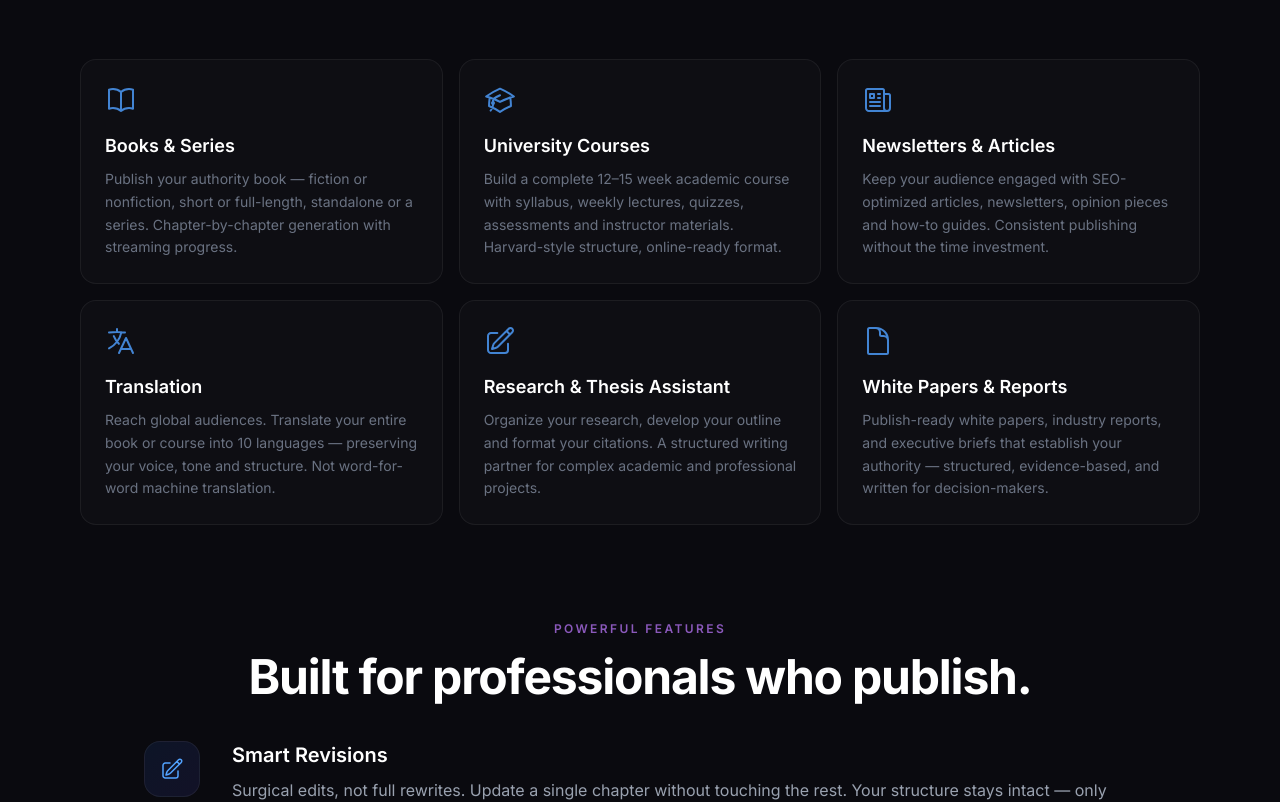
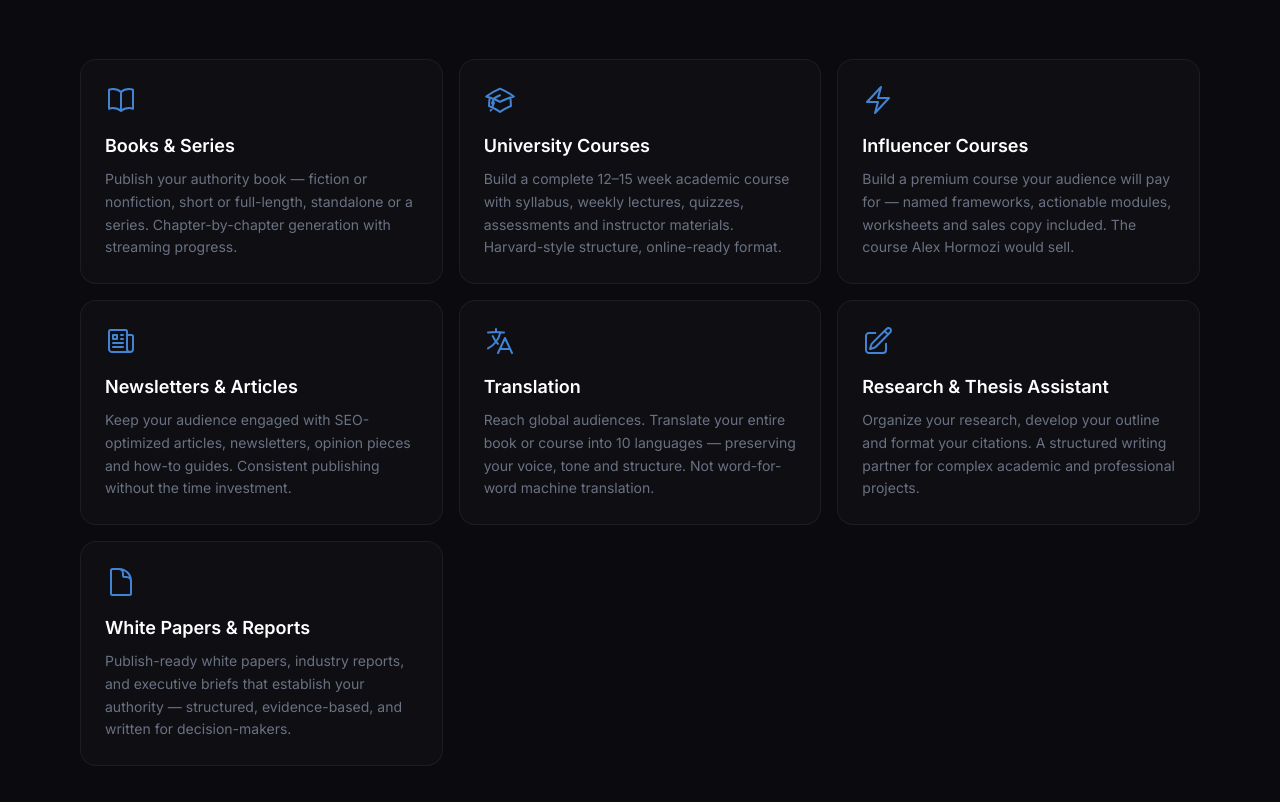
Before and after one commit to suareyai-spec/bookwriter-mvp, a Next.js app in the folder bookwriter-mvp/: page / in a window 1280 px wide. Shown: the part 860-1662 px from the top of the page. Built offline with nearby package versions, Linux system fonts and the light colour scheme; no server answers; a web font is replaced by a local one.

Commit message:
Fix audit: 7 modes counter, influencer course homepage, dynamic time badge, signup link

```diff
--- a/bookwriter-mvp/app/page.tsx
+++ b/bookwriter-mvp/app/page.tsx
@@ -58,6 +58,16 @@ const CREATION_MODES = [
     icon: (
       <svg className="w-8 h-8" fill="none" viewBox="0 0 24 24" stroke="currentColor" strokeWidth={1.5}>
         <path strokeLinecap="round" strokeLinejoin="round" d="M4.26 10.147a60.436 60.436 0 00-.491 6.347A48.627 48.627 0 0112 20.904a48.627 48.627 0 018.232-4.41 60.46 60.46 0 00-.491-6.347m-15.482 0a50.57 50.57 0 00-2.658-.813A59.905 59.905 0 0112 3.493a59.902 59.902 0 0110.399 5.84c-.896.248-1.783.52-2.658.814m-15.482 0A50.697 50.697 0 0112 13.489a50.702 50.702 0 017.74-3.342M6.75 15a.75.75 0 100-1.5.75.75 0 000 1.5zm0 0v-3.675A55.378 55.378 0 0112 8.443m-7.007 11.55A5.981 5.981 0 006.75 15.75v-1.5" />
+      </svg>
+    ),
+  },
+  {
+    title: "Influencer Courses",
+    href: "/special/influencer-course",
+    description: "Build a premium course your audience will pay for — named frameworks, actionable modules, worksheets and sales copy included. The course Alex Hormozi would sell.",
+    icon: (
+      <svg className="w-8 h-8" fill="none" viewBox="0 0 24 24" stroke="currentColor" strokeWidth={1.5}>
+        <path strokeLinecap="round" strokeLinejoin="round" d="M3.75 13.5l10.5-11.25L12 10.5h8.25L9.75 21.75 12 13.5H3.75z" />
       </svg>
     ),
   },
@@ -162,7 +172,7 @@ const FEATURES = [
 
 const STATS = [
   { value: "10+", label: "Languages" },
-  { value: "6", label: "Creation Modes" },
+  { value: "7", label: "Creation Modes" },
   { value: "PDF & Word", label: "Export" },
   { value: "Global", label: "Used by Experts Worldwide" },
 ];
```
